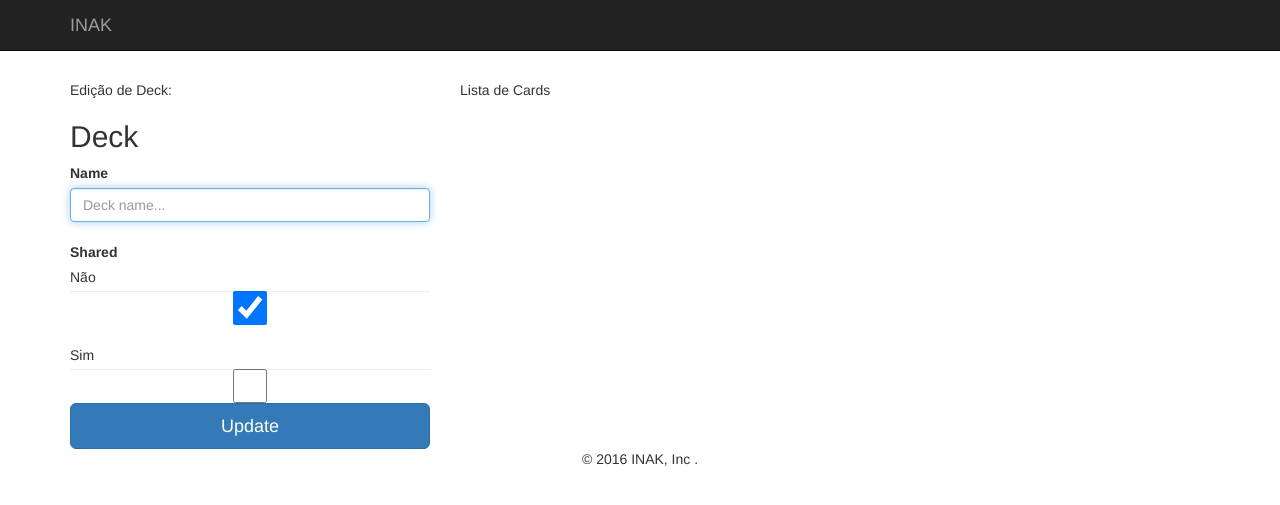
After one commit to jcbecker/inak, a PHP site: page /changeDeck.php?id= in a window 1280 px wide. The commit adds this page. Shown: the top 505 px of the page. Run offline with PHP 8.4, Linux system fonts and the light colour scheme; data that the repository does not hold is empty.

Commit message:
Criar e Editar o Deck relacionado

```diff
--- /dev/null
+++ b/changeDeck.php
@@ -0,0 +1,41 @@
+<?php include "menu.php";
+
+	require_once("database.php");
+	$con = mysqli_connect($DB_HOST, $DB_USER, $DB_PASS, $DB_NAME);
+	$query = "select * from deck where id = '".$_GET['id']."'";
+	$res =  mysqli_query($con, $query);
+	$aux = $res->fetch_assoc();
+	$var = $aux['id'];
+
+?>
+<div class="container">
+	<div class="row">
+	<div class="col-md-4">
+		Edição de Deck:
+		<h2>Deck</h2>
+              <form class="form-signin" action="updateDeck.php" method="POST">
+                <label for="inputName" >Name</label>
+                <input type="name" name="inputName" value="<?php echo $aux['name'] ?>"class="form-control" placeholder="Deck name..." required autofocus>
+                </br>
+                <label for="inputShared" >Shared</label>
+               </br>
+                Não
+               <input type="checkbox" name="inputShared" class="form-control" value="0"
+				<?php echo ($aux['shared'] == 0) ? "checked": "" ?>
+				>
+               </br>
+               Sim
+               <input type="checkbox" name="inputShared" class="form-control" value="1"
+               	<?php echo ($aux['shared'] == 1) ? "checked": "" ?>
+               >
+                <input type="hidden" name="id" value="<?php echo $aux['id'] ?>"  />
+                <button class="btn btn-lg btn-primary btn-block" type="submit">Update</button>
+             </form>
+	</div>
+	<div class="col-md-8">
+		Lista de Cards
+
+	</div>
+</div>
+
+<?php include "footer.php"; ?>
--- a/homeDeck.php
+++ b/homeDeck.php
@@ -19,7 +19,7 @@
 						$res =  mysqli_query($con, $query);
 						while($aux = $res->fetch_assoc()) {
 								?>
-								<a href="#" class="list-group-item"><?php echo $aux["name"] ?>  <span class="badge">1</span></a>
+			<a href="changeDeck.php?id=<?php echo $aux["id"] ?>" class="list-group-item"><?php echo $aux["name"] ?>  <span class="badge">1</span></a>
 								<?php
 									}
 								?>
```
Also changed, not shown: updateDeck.php (added, +46 -0 lines).
